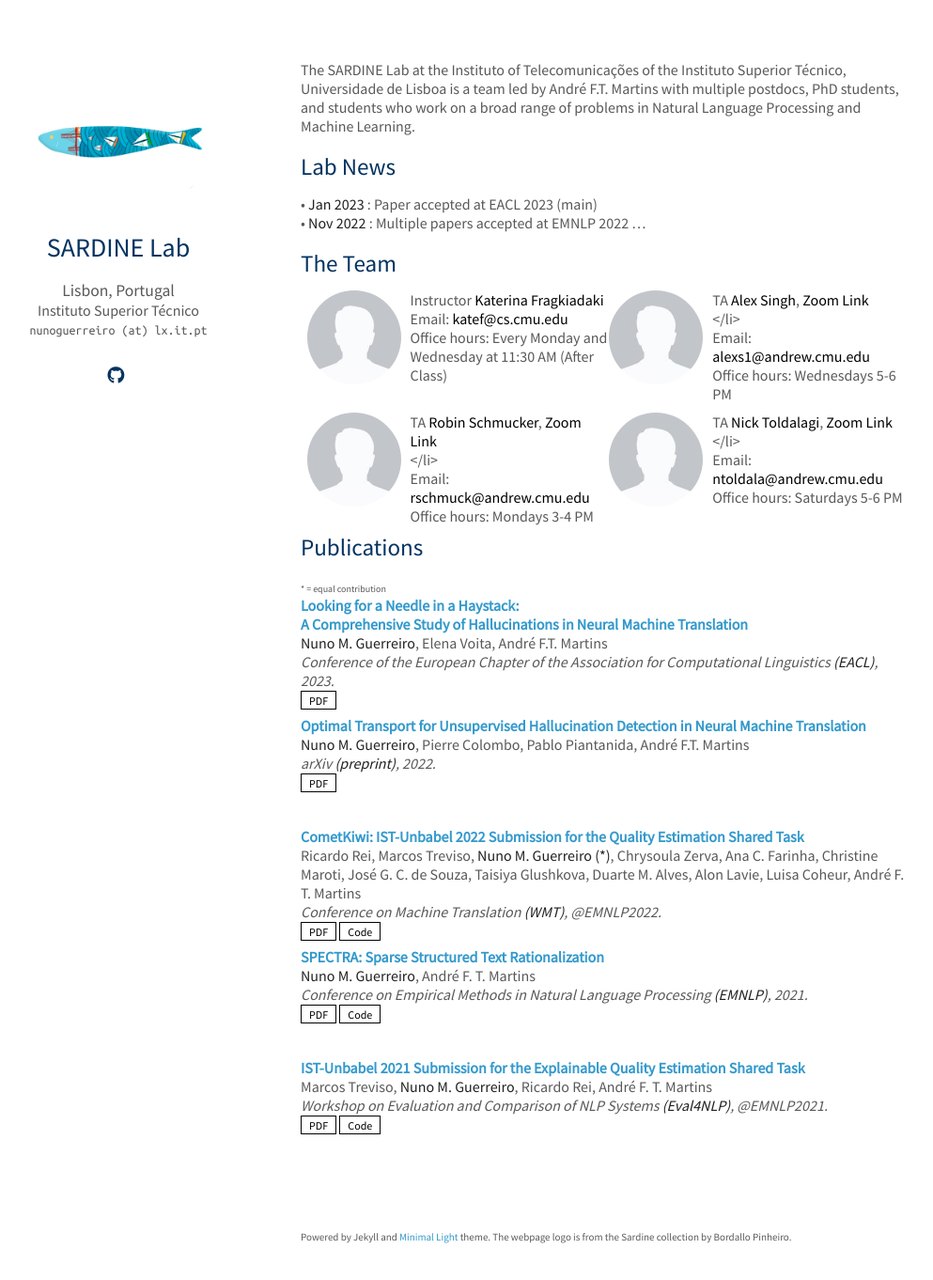
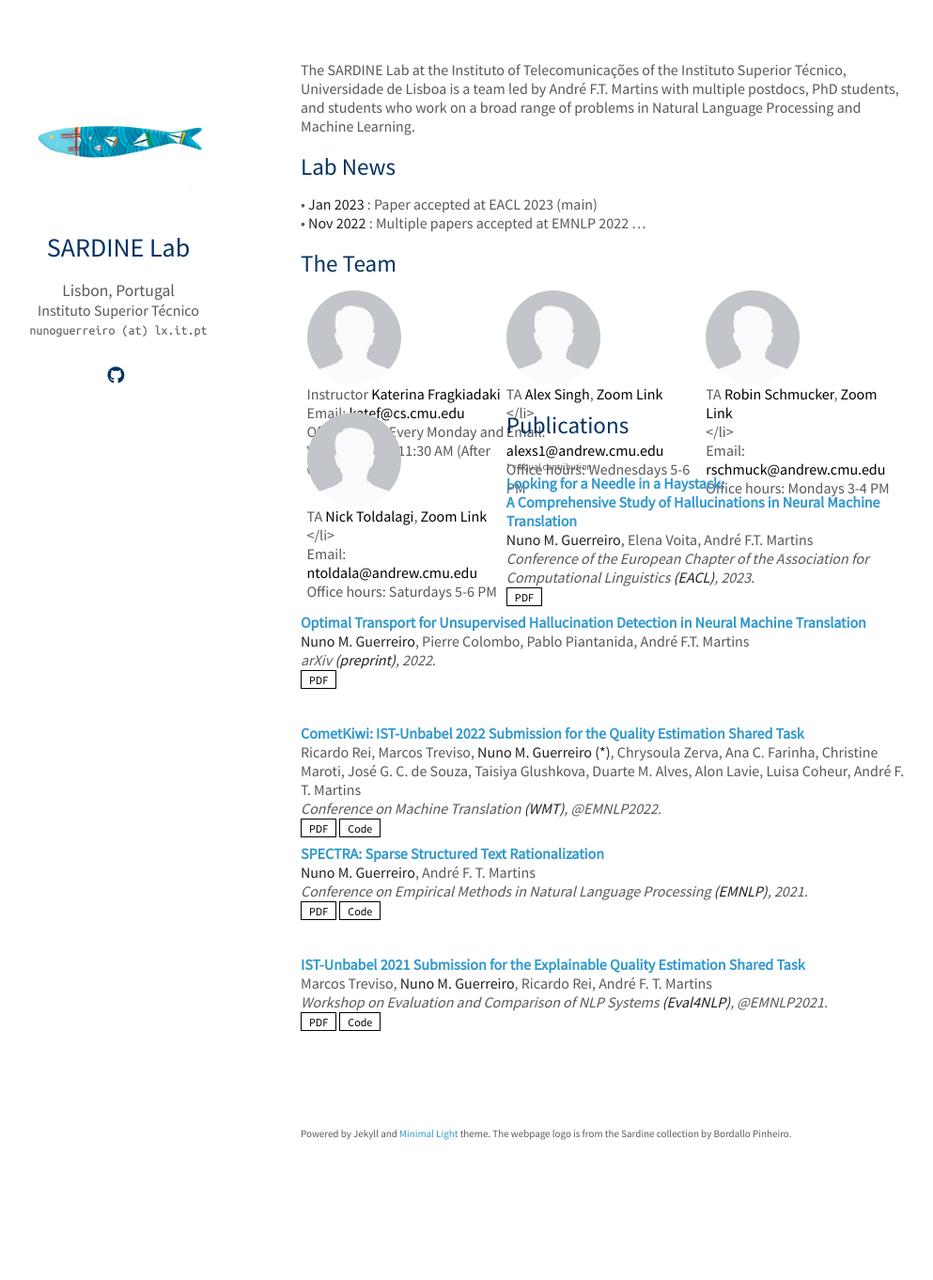
Before and after one commit to sardine-cs/sardine-cs.github.io, a Jekyll site: the page built from index.md, in a window 1280 px wide and 1394 px high. Shown: the top 1362 px of the window at 94% size, without its empty margins (150-1143 px from the left). Built offline with Jekyll 4.4.1, drawn with Linux system fonts in a browser that asks for light colours; nearby versions of some CDN libraries; a style sheet for code colours, icons or effects is not loaded.

Commit message:
Start to add photos

```diff
--- a/_includes/staff.html
+++ b/_includes/staff.html
@@ -1,6 +1,6 @@
 <div class="instructors clearfix">
     {% for instructor in site.data.staff.Instructors %}
-    <div class="instructor-profile-two-col">
+    <div class="instructor-profile-three-col">
       <a href="{{ instructor.url }}" target="_blank"><img src="{{ instructor.image | prepend: '/assets/img/' | relative_url }}" /></a>
       <ul class="instructor-info">
         <li><span>Instructor</span> <a href="{{ instructor.url }}" target="_blank">{{ instructor.name }}</a></li>
@@ -11,7 +11,7 @@
     {% endfor %}
 
     {% for instructor in site.data.staff.EducationAssociates %}
-    <div class="instructor-profile-two-col">
+    <div class="instructor-profile-three-col">
       {% if instructor.image %}
       <a href="{{ instructor.url }}" target="_blank"><img src="{{ instructor.image | prepend: '/assets/img/' | relative_url }}" /></a>
       {% endif %}
@@ -24,7 +24,7 @@
     {% endfor %}
 
     {% for instructor in site.data.staff.TAs %}
-    <div class="instructor-profile-two-col">
+    <div class="instructor-profile-three-col">
       {% if instructor.image %}
       <a href="{{ instructor.url }}" target="_blank"><img src="{{ instructor.image | prepend: '/assets/img/' | relative_url }}" /></a>
       {% endif %}
```
